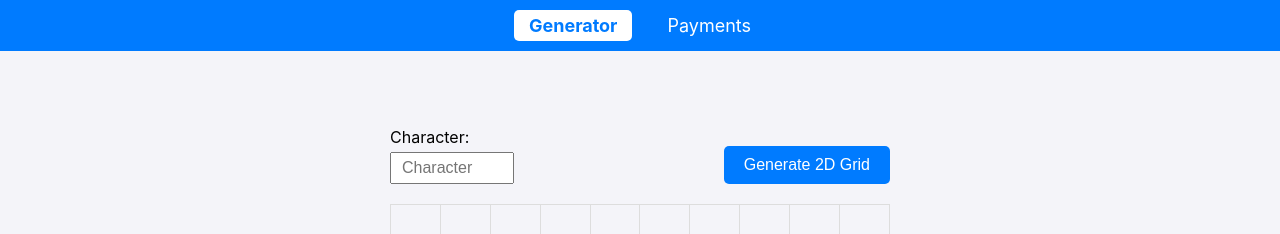
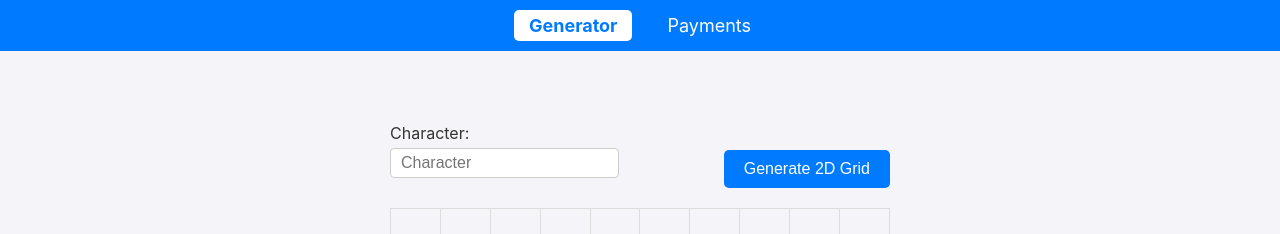
Before and after one commit to srk1710/exercise00, a React (Create React App) app in the folder apps/fe/: page / in a window 1280 px wide. Shown: the top 234 px of the page. Built offline with nearby package versions, Linux system fonts and the light colour scheme.

Commit message:
fe: reusable components

```diff
--- a/apps/fe/src/App.tsx
+++ b/apps/fe/src/App.tsx
@@ -2,7 +2,7 @@ import './App.css';
 import { BrowserRouter as Router, Routes, Route } from 'react-router-dom';
 import { GeneratorPage } from './pages/Generator';
 import { PaymentsPage } from './pages/Payments';
-import { Navigation } from './components/Navigation';
+import { Navigation } from './components';
 
 function App() {
   return (
--- /dev/null
+++ b/apps/fe/src/components/CodeDisplay/CodeDisplay.tsx
@@ -0,0 +1,21 @@
+
+type CodeDisplayProps = {
+    code: string | null;
+}
+
+export const CodeDisplay = ({ code }: CodeDisplayProps) => {
+    return (
+        <div style={styles.codeDisplay}>
+            {code ? `Code: ${code}` : "Code: --"}
+        </div>
+    );
+};
+
+const styles = {
+    codeDisplay: {
+        marginTop: "20px",
+        fontSize: "18px",
+        fontWeight: "bold",
+        color: "#333",
+    },
+};
--- /dev/null
+++ b/apps/fe/src/components/InputField/InputField.tsx
@@ -0,0 +1,51 @@
+type InputFieldProps = {
+    label: string;
+    value: string;
+    onChange: (e: React.ChangeEvent<HTMLInputElement>) => void;
+    maxLength?: number;
+    placeholder?: string;
+    disabled?: boolean;
+}
+
+export const InputField = ({
+    label,
+    value,
+    onChange,
+    maxLength = 255,
+    placeholder = "",
+    disabled = false,
+}: InputFieldProps) => {
+    return (
+        <div style={styles.inputWrapper}>
+            <label style={styles.label}>{label}</label>
+            <input
+                type="text"
+                value={value}
+                onChange={onChange}
+                maxLength={maxLength}
+                placeholder={placeholder}
+                style={styles.input}
+                disabled={disabled}
+            />
+        </div>
+    );
+};
+
+const styles = {
+    inputWrapper: {
+        display: "flex",
+        flexDirection: "column" as const,
+        marginBottom: "10px",
+    },
+    label: {
+        marginBottom: "5px",
+        fontSize: "16px",
+        color: "#333",
+    },
+    input: {
+        padding: "5px 10px",
+        fontSize: "16px",
+        border: "1px solid #ccc",
+        borderRadius: "4px",
+    },
+};
--- /dev/null
+++ b/apps/fe/src/components/index.ts
@@ -0,0 +1,3 @@
+export * from "./CodeDisplay/CodeDisplay"
+export * from "./Navigation/Navigation"
+export * from "./InputField/InputField"
--- a/apps/fe/src/pages/Generator.tsx
+++ b/apps/fe/src/pages/Generator.tsx
@@ -1,5 +1,6 @@
 import { useEffect, useState } from "react";
 import { useGrid } from "../hooks/useGrid";
+import { CodeDisplay, InputField } from "../components";
 
 export const GeneratorPage = () => {
     const { fetchGrid } = useGrid();
@@ -76,18 +77,14 @@ export const GeneratorPage = () => {
         <div style={styles.page}>
             <div style={styles.gridWrapper}>
                 <div style={styles.controls}>
-                    <div style={styles.inputWrapper}>
-                        <label style={styles.label}>Character:</label>
-                        <input
-                            type="text"
-                            value={biasChar}
-                            maxLength={1}
-                            onChange={handleBiasCharChange}
-                            placeholder="Character"
-                            style={styles.input}
-                            disabled={isInputLocked}
-                        />
-                    </div>
+                    <InputField
+                        label="Character:"
+                        value={biasChar}
+                        onChange={handleBiasCharChange}
+                        maxLength={1}
+                        placeholder="Character"
+                        disabled={isInputLocked}
+                    />
 
                     <button style={styles.button} onClick={() => setIsGenerating(!isGenerating)}>
                         {isGenerating ? "Stop Generating" : "Generate 2D Grid"}
@@ -109,9 +106,7 @@ export const GeneratorPage = () => {
                         </tbody>
                     </table>
                 </div>
-                <div style={styles.codeDisplay}>
-                    {code ? `Code: ${code}` : "Code: --"}
-                </div>
+                <CodeDisplay code={code} />
             </div>
         </div>
     );
@@ -149,19 +144,6 @@ const styles = {
         border: "none",
         borderRadius: "5px",
     },
-    inputWrapper: {
-        display: "flex",
-        flexDirection: "column" as const,
-    },
-    label: {
-        marginBottom: "5px",
-        fontSize: "16px",
-    },
-    input: {
-        padding: "5px 10px",
-        fontSize: "16px",
-        width: "100px",
-    },
     gridContainer: {
         display: "flex",
         justifyContent: "center",
@@ -181,10 +163,4 @@ const styles = {
         fontSize: "20px",
         fontFamily: "monospace",
     },
-    codeDisplay: {
-        marginTop: "20px",
-        fontSize: "18px",
-        fontWeight: "bold",
-        color: "#333",
-    },
 };
--- a/apps/fe/src/pages/Payments.tsx
+++ b/apps/fe/src/pages/Payments.tsx
@@ -3,9 +3,6 @@ export const PaymentsPage = () => {
     return (
         <div style={styles.page}>
             <h1 style={styles.heading}>Payments</h1>
-            <p style={styles.description}>
-                Welcome to the Payments page! Here, you can manage your transactions and view payment history.
-            </p>
         </div>
     );
 };
```
Also changed, not shown: apps/fe/src/components/Navigation/Navigation.tsx (renamed from apps/fe/src/components/Navigation.tsx).
